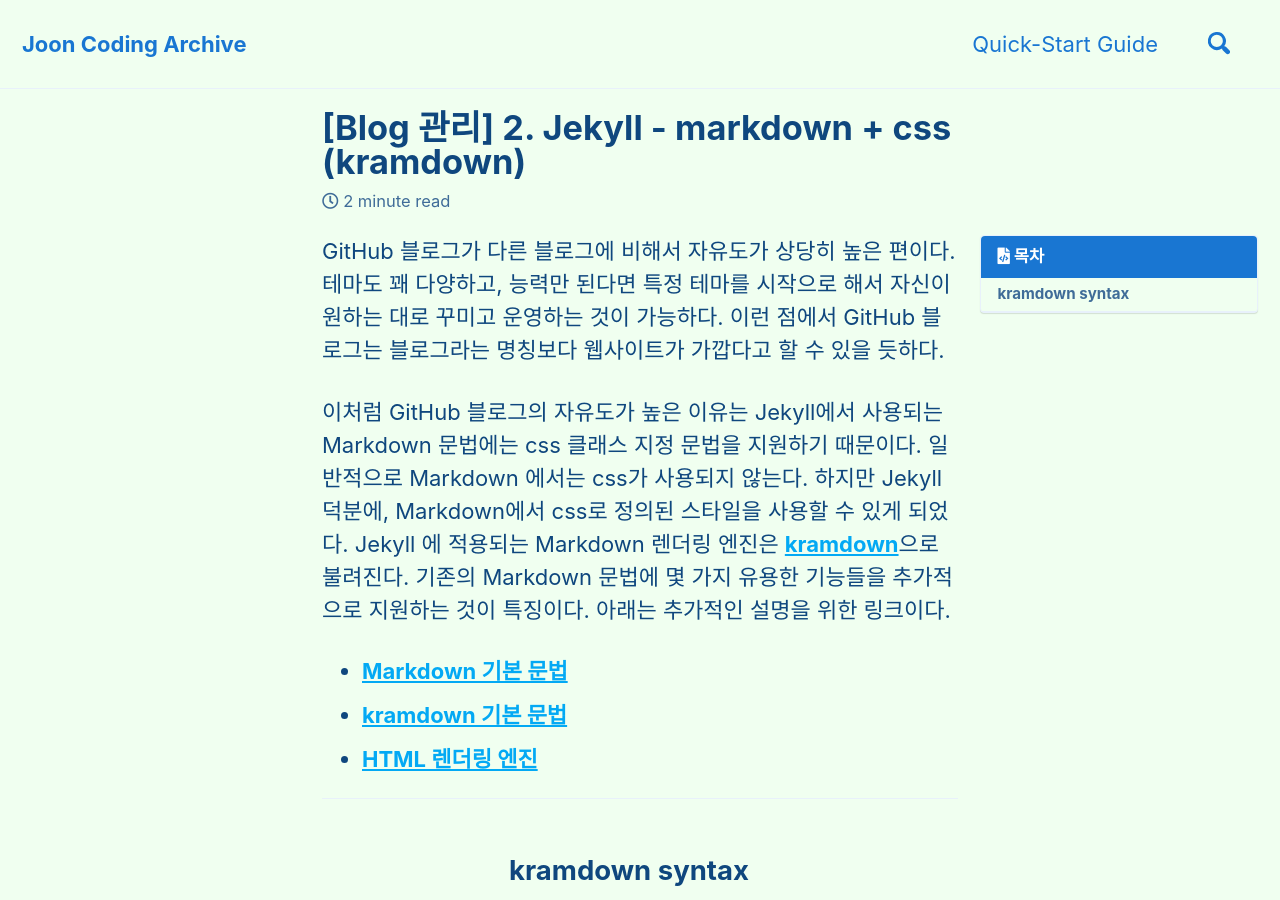
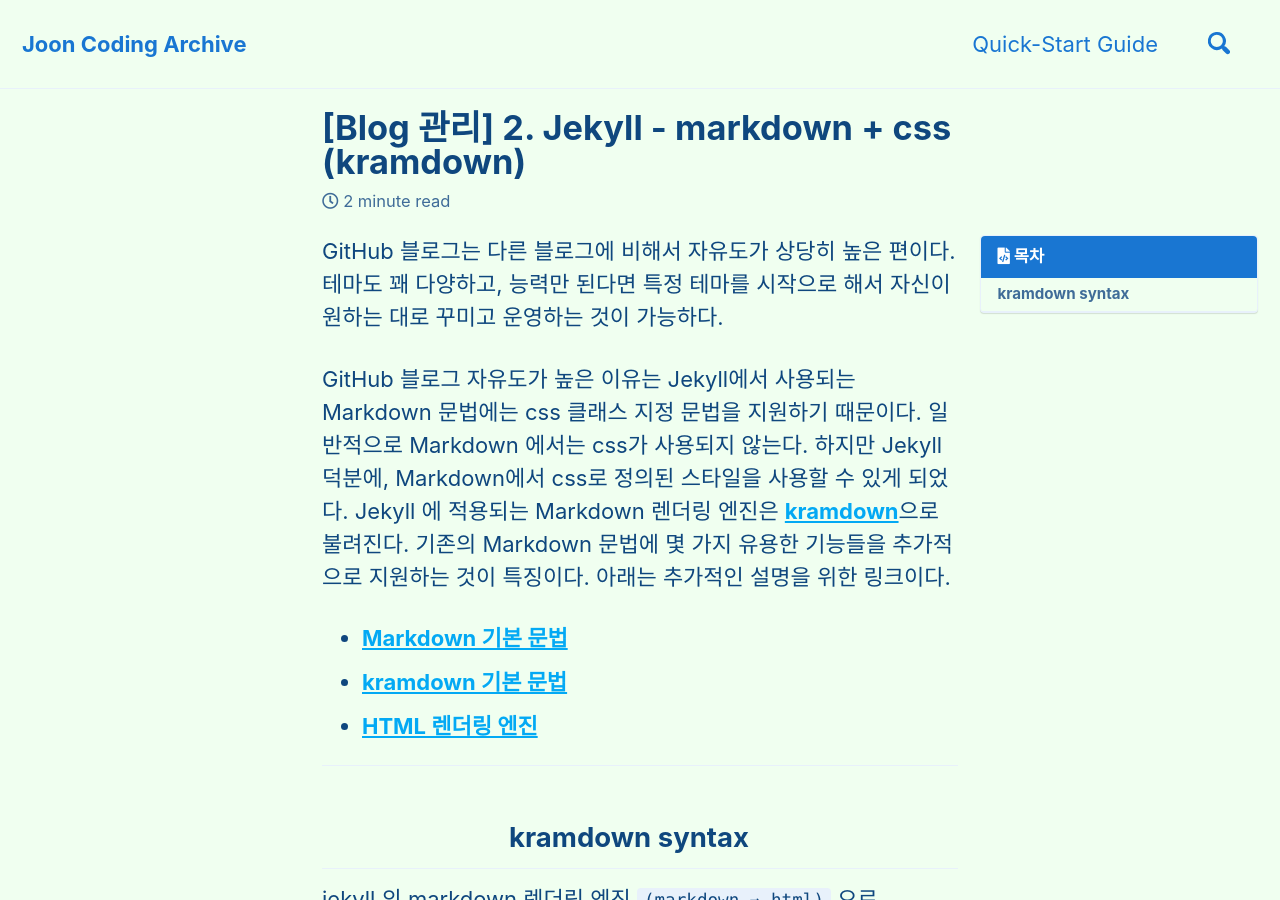
Before and after one commit to EuilimChoi/JoonYoungJJ.github.io, a Jekyll site: the page built from _posts/2021-04-19-blogmanage-2-kramdown.md, in a window 1280 px wide and 900 px high. Built offline with Jekyll 4.4.1, drawn with Linux system fonts in a browser that asks for light colours; cached includes are drawn as plain includes; formulas are drawn with MathJax 3; comment, search, counter and statistics services are not loaded.

Commit message:
Update 2021-04-19-blogmanage-2-kramdown.md

```diff
--- a/_posts/2021-04-19-blogmanage-2-kramdown.md
+++ b/_posts/2021-04-19-blogmanage-2-kramdown.md
@@ -19,9 +19,9 @@ date: 2021-04-19
 last_modified_at: 2021-04-19
 ---
 
-GitHub 블로그가 다른 블로그에 비해서 자유도가 상당히 높은 편이다. 테마도 꽤 다양하고, 능력만 된다면 특정 테마를 시작으로 해서 자신이 원하는 대로 꾸미고 운영하는 것이 가능하다. 이런 점에서 GitHub 블로그는 블로그라는 명칭보다 웹사이트가 가깝다고 할 수 있을 듯하다.
+GitHub 블로그는 다른 블로그에 비해서 자유도가 상당히 높은 편이다. 테마도 꽤 다양하고, 능력만 된다면 특정 테마를 시작으로 해서 자신이 원하는 대로 꾸미고 운영하는 것이 가능하다.
 
-이처럼 GitHub 블로그의 자유도가 높은 이유는 Jekyll에서 사용되는 Markdown 문법에는 css 클래스 지정 문법을 지원하기 때문이다. 일반적으로 Markdown 에서는 css가 사용되지 않는다. 하지만 Jekyll 덕분에, Markdown에서 css로 정의된 스타일을 사용할 수 있게 되었다. Jekyll 에 적용되는 Markdown 렌더링 엔진은 [**kramdown**](https://kramdown.gettalong.org/index.html)으로 불려진다. 기존의 Markdown 문법에 몇 가지 유용한 기능들을 추가적으로 지원하는 것이 특징이다. 아래는 추가적인 설명을 위한 링크이다.
+GitHub 블로그 자유도가 높은 이유는 Jekyll에서 사용되는 Markdown 문법에는 css 클래스 지정 문법을 지원하기 때문이다. 일반적으로 Markdown 에서는 css가 사용되지 않는다. 하지만 Jekyll 덕분에, Markdown에서 css로 정의된 스타일을 사용할 수 있게 되었다. Jekyll 에 적용되는 Markdown 렌더링 엔진은 [**kramdown**](https://kramdown.gettalong.org/index.html)으로 불려진다. 기존의 Markdown 문법에 몇 가지 유용한 기능들을 추가적으로 지원하는 것이 특징이다. 아래는 추가적인 설명을 위한 링크이다.
 
 - [**Markdown 기본 문법**](https://www.markdownguide.org/basic-syntax/)
 - [**kramdown 기본 문법**](https://kramdown.gettalong.org/syntax.html#kramdown-syntax)
```
